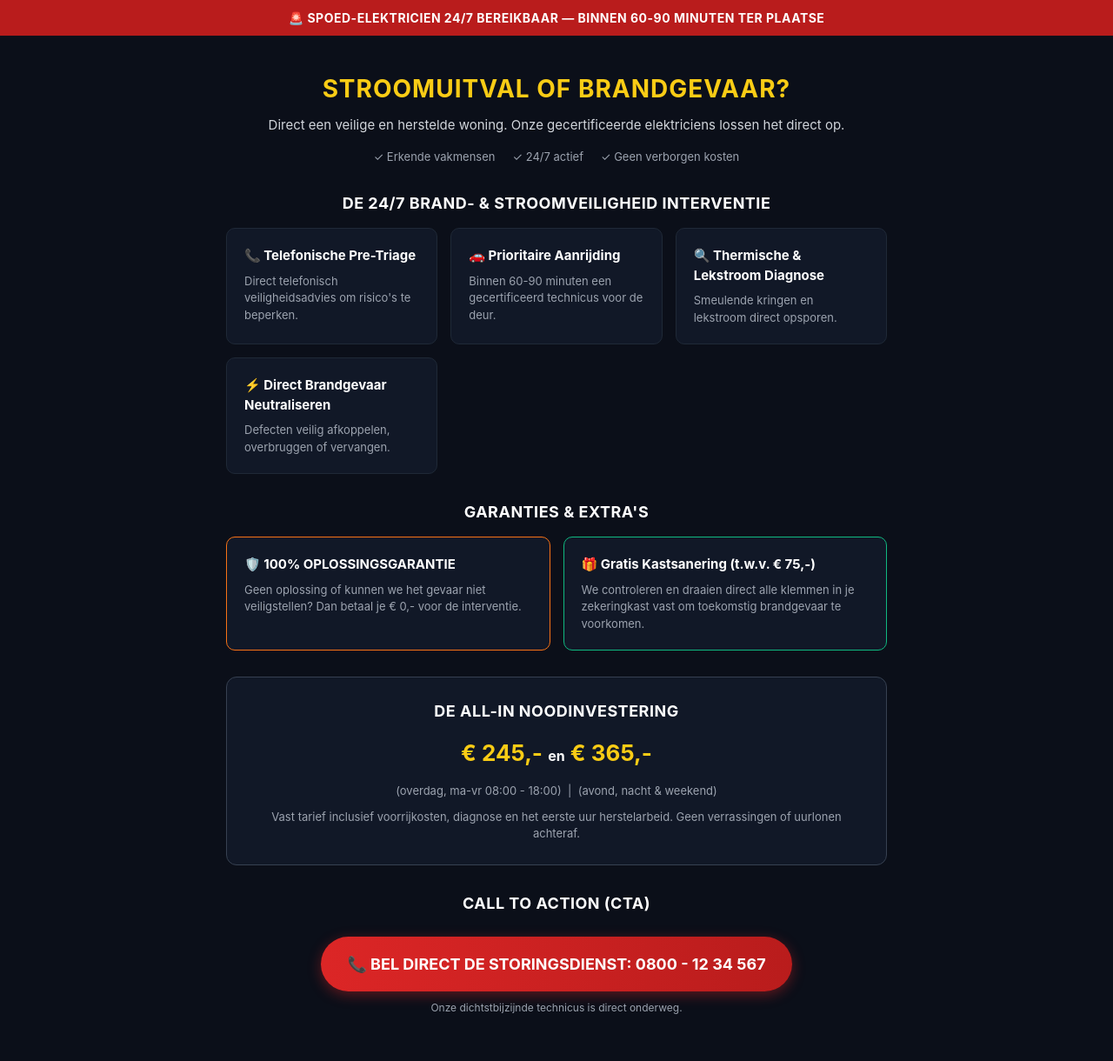
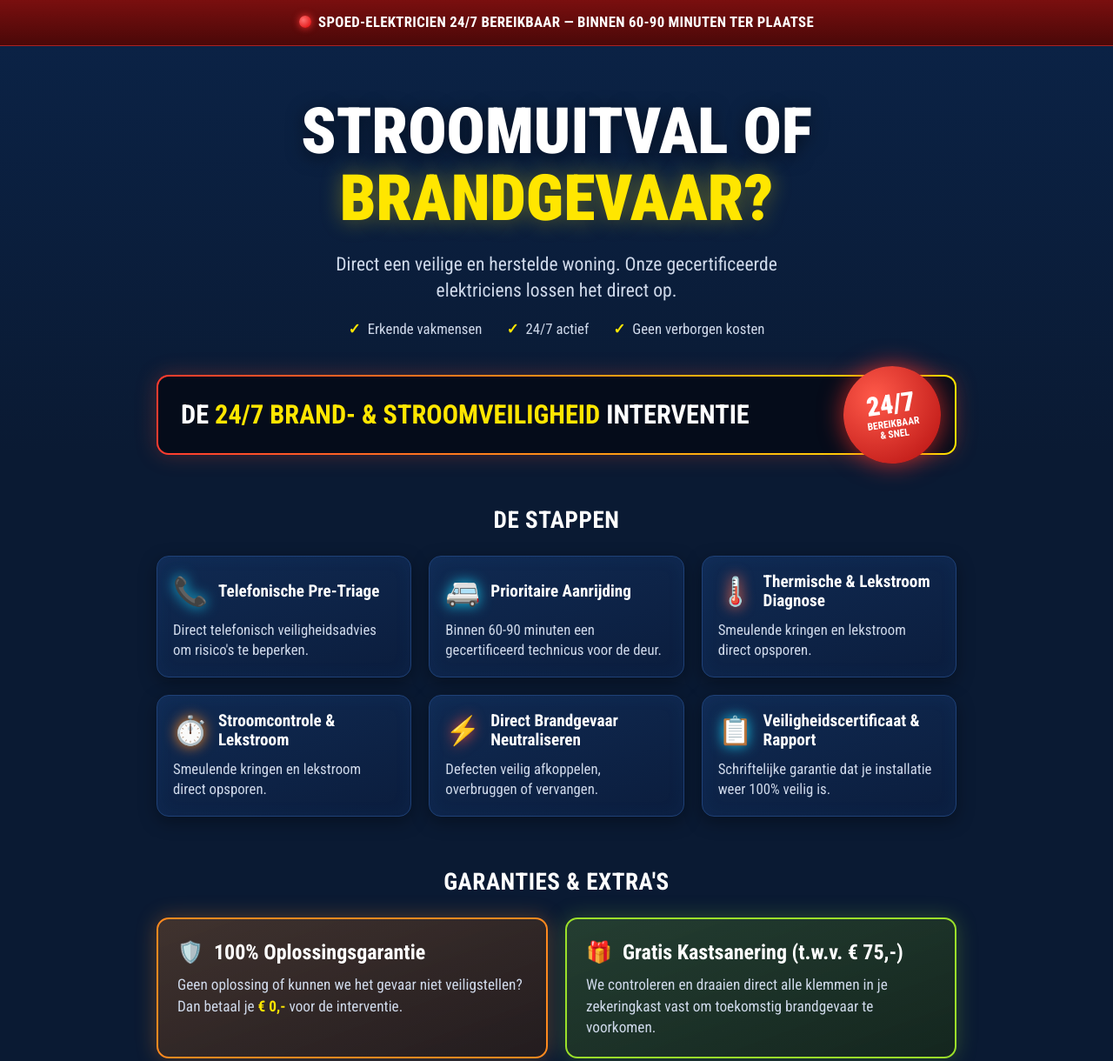
Before and after one commit to VincentWayenberg/VincentWayenberg.github.io, a plain HTML site: page index.html in a window 1280 px wide. Shown: the top 1220 px of the page at 87% size. Drawn offline with Linux system fonts and the light colour scheme.

Commit message:
Update index.html

```diff
--- a/index.html
+++ b/index.html
@@ -2,202 +2,279 @@
 <html lang="nl">
 <head>
 <meta charset="UTF-8">
-    <meta name="viewport" content="width=device-width, initial-scale=1.0">
-    <title>Stroomuitval of Brandgevaar? - Elektrisch Veilig</title>
+<meta name="viewport" content="width=device-width, initial-scale=1">
+<title>Spoed-elektricien 24/7 | Stroomuitval of brandgevaar?</title>
+<meta name="description" content="24/7 spoed-elektricien binnen 60-90 minuten ter plaatse. Vast tarief, 100% oplossingsgarantie en gratis kastsanering.">
+<link rel="preconnect" href="https://fonts.googleapis.com">
+<link rel="preconnect" href="https://fonts.gstatic.com" crossorigin>
+<link href="https://fonts.googleapis.com/css2?family=Roboto+Condensed:wght@400;500;700;900&display=swap" rel="stylesheet">
 <style>
-        * {
-            box-sizing: border-box;
-            margin: 0;
-            padding: 0;
-            font-family: -apple-system, BlinkMacSystemFont, "Segoe UI", Roboto, Helvetica, Arial, sans-serif;
+  :root {
+    --bg: #0a1a33;
+    --bg-dark: #060f20;
+    --card: #0f2447;
+    --card-border: #1f4177;
+    --yellow: #ffe600;
+    --red: #e02828;
+    --orange: #ff8a1f;
+    --green: #9be02a;
+    --cyan: #19c3e6;
+    --text: #ffffff;
+    --muted: #cfd9ea;
   }
+  * { box-sizing: border-box; margin: 0; padding: 0; }
+  html { scroll-behavior: smooth; }
   body {
-            background-color: #0b0f19;
-            color: #ffffff;
-            line-height: 1.5;
-            padding-bottom: 40px;
+    font-family: "Roboto Condensed", Arial, sans-serif;
+    background: linear-gradient(180deg, #0b2347 0, #0a1a33 520px, #0a1a33 100%);
+    color: var(--text);
+    line-height: 1.4;
+    padding-bottom: 80px;
   }
-        .top-banner {
-            background: #b91c1c;
-            color: white;
+  .container { max-width: 960px; margin: 0 auto; padding: 0 20px; }
+
+  /* Top bar */
+  .topbar {
+    background: linear-gradient(180deg, #7a0f0f, #4a0808);
     text-align: center;
-            padding: 10px;
-            font-size: 14px;
-            font-weight: bold;
-            letter-spacing: 0.5px;
+    padding: 14px 16px;
+    font-weight: 700;
+    letter-spacing: .3px;
+    text-transform: uppercase;
+    font-size: clamp(.8rem, 2.4vw, 1.05rem);
+    border-bottom: 1px solid #a22;
   }
-        .container {
-            max-width: 800px;
-            margin: 0 auto;
-            padding: 20px;
-            text-align: center;
+  .dot {
+    display: inline-block; width: 14px; height: 14px; border-radius: 50%;
+    background: radial-gradient(circle at 35% 35%, #ff7070, #d00);
+    box-shadow: 0 0 8px #f33; margin-right: 8px; vertical-align: -1px;
   }
-        h1 {
-            font-size: 28px;
-            color: #facc15;
-            margin: 20px 0 10px;
-            text-transform: uppercase;
-            letter-spacing: 1px;
+
+  /* Hero */
+  .hero { text-align: center; padding: 60px 0 40px; }
+  .hero h1 {
+    font-size: clamp(2.4rem, 8vw, 4.6rem);
+    font-weight: 900; line-height: 1.05; text-transform: uppercase;
+    text-shadow: 0 4px 20px rgba(0,0,0,.5);
   }
-        .subtitle {
-            font-size: 15px;
-            color: #d1d5db;
-            margin-bottom: 15px;
+  .hero h1 span { color: var(--yellow); display: block; text-shadow: 0 0 24px rgba(255,230,0,.35); }
+  .hero p.lead { margin: 22px auto 18px; max-width: 560px; font-size: clamp(1.05rem, 3vw, 1.35rem); color: var(--muted); }
+  .checks { display: flex; flex-wrap: wrap; gap: 10px 28px; justify-content: center; font-size: 1.05rem; color: var(--muted); }
+  .checks li { list-style: none; }
+  .checks li::before { content: "✓"; color: var(--yellow); font-weight: 700; margin-right: 8px; }
+
+  /* Section titles */
+  h2.title {
+    text-align: center; text-transform: uppercase; font-weight: 700;
+    font-size: clamp(1.3rem, 4vw, 1.7rem); letter-spacing: .5px; margin: 56px 0 22px;
   }
-        .usps {
-            display: flex;
-            justify-content: center;
-            gap: 20px;
-            font-size: 13px;
-            color: #9ca3af;
-            margin-bottom: 30px;
-            flex-wrap: wrap;
+
+  /* Banner */
+  .banner {
+    position: relative; display: flex; align-items: center; justify-content: space-between; gap: 16px;
+    background: #050c1a; border: 2px solid transparent; border-radius: 14px;
+    background-image: linear-gradient(#050c1a, #050c1a), linear-gradient(90deg, #ff3b2f, #ffe600);
+    background-origin: border-box; background-clip: padding-box, border-box;
+    box-shadow: 0 0 24px rgba(255,80,40,.25);
+    padding: 22px 26px;
+    font-size: clamp(1.1rem, 3.6vw, 1.9rem); font-weight: 700; text-transform: uppercase;
   }
-        .section-title {
-            font-size: 18px;
-            font-weight: bold;
-            margin: 30px 0 15px;
-            letter-spacing: 0.5px;
-            color: #ffffff;
+  .banner em { font-style: normal; color: var(--yellow); }
+  .badge {
+    flex: 0 0 auto; width: 112px; height: 112px; border-radius: 50%;
+    background: radial-gradient(circle at 35% 30%, #ff5a4a, #b50f0f);
+    box-shadow: 0 0 28px rgba(255,50,40,.7);
+    display: flex; flex-direction: column; align-items: center; justify-content: center;
+    text-align: center; text-transform: uppercase; transform: rotate(-8deg);
+    margin: -34px -10px -34px 0; line-height: 1.05;
   }
-        .steps-grid {
-            display: grid;
-            grid-template-columns: repeat(auto-fit, minmax(230px, 1fr));
-            gap: 15px;
-            margin-bottom: 30px;
+  .badge b { font-size: 1.9rem; font-weight: 900; }
+  .badge small { font-size: .72rem; font-weight: 700; }
+
+  /* Steps */
+  .steps { display: grid; grid-template-columns: repeat(3, 1fr); gap: 20px; }
+  .step {
+    background: linear-gradient(160deg, #102a52, #0b1d3d);
+    border: 1px solid var(--card-border); border-radius: 14px; padding: 18px;
+    box-shadow: 0 6px 20px rgba(0,0,0,.35), inset 0 0 20px rgba(40,110,220,.08);
   }
-        .card {
-            background: #111827;
-            border: 1px solid #1f2937;
-            border-radius: 10px;
-            padding: 20px;
-            text-align: left;
+  .step .head { display: flex; align-items: center; gap: 12px; margin-bottom: 10px; }
+  .step .icon { font-size: 2rem; flex: 0 0 auto; filter: drop-shadow(0 0 8px currentColor); }
+  .step h3 { font-size: 1.2rem; font-weight: 700; line-height: 1.15; }
+  .step p { color: var(--muted); font-size: 1.05rem; }
+
+  /* Guarantees */
+  .grid2 { display: grid; grid-template-columns: repeat(2, 1fr); gap: 20px; }
+  .gcard { border-radius: 14px; padding: 22px; border: 2px solid; position: relative; }
+  .gcard h3 { font-size: 1.5rem; font-weight: 700; margin-bottom: 8px; display: flex; gap: 12px; align-items: center; }
+  .gcard p { color: var(--muted); font-size: 1.08rem; }
+  .gcard p b { color: var(--yellow); }
+  .g1 { border-color: var(--orange); background: linear-gradient(160deg, rgba(255,138,31,.22), rgba(60,30,10,.5)); box-shadow: 0 0 24px rgba(255,138,31,.3); }
+  .g2 { border-color: var(--green); background: linear-gradient(160deg, rgba(155,224,42,.18), rgba(30,50,10,.5)); box-shadow: 0 0 24px rgba(155,224,42,.25); }
+
+  /* Pricing */
+  .price-box {
+    background: #050c1a; border: 1px solid var(--card-border); border-radius: 14px;
+    padding: 30px 20px; text-align: center;
   }
-        .card h3 {
-            font-size: 15px;
-            color: #ffffff;
-            margin-bottom: 8px;
+  .prices { display: flex; flex-wrap: wrap; justify-content: center; align-items: flex-start; gap: 16px 28px; }
+  .price .amount { font-size: clamp(2.8rem, 9vw, 4.6rem); font-weight: 900; line-height: 1; }
+  .price.alt .amount { color: var(--yellow); }
+  .price .when { color: var(--muted); font-size: 1.05rem; margin-top: 6px; }
+  .prices .en { align-self: center; color: var(--muted); font-size: 1.3rem; }
+  .price-box .note { margin-top: 22px; color: var(--muted); font-size: 1.1rem; }
+
+  /* Upgrades */
+  .upgrade {
+    background: linear-gradient(160deg, #102a52, #0b1d3d); border: 1px solid var(--card-border);
+    border-radius: 14px; padding: 18px; text-align: center;
   }
-        .card p {
-            font-size: 13px;
-            color: #9ca3af;
+  .upgrade h3 { font-size: 1.2rem; font-weight: 700; margin-bottom: 8px; }
+  .upgrade h3 span { color: var(--yellow); }
+  .upgrade p { color: var(--muted); font-size: 1.05rem; }
+  .guarantee-line { text-align: center; margin-top: 18px; color: var(--muted); font-size: 1.1rem; }
+
+  /* CTA */
+  .cta-wrap { text-align: center; }
+  .cta {
+    display: block; text-decoration: none; color: #fff; text-transform: uppercase;
+    background: linear-gradient(180deg, #f24a4a, #c01818);
+    border-radius: 14px; padding: 22px 16px; font-weight: 700;
+    font-size: clamp(1.15rem, 4.2vw, 2rem);
+    box-shadow: 0 0 26px rgba(255,60,60,.5), inset 0 2px 0 rgba(255,255,255,.25);
+    transition: transform .15s, box-shadow .15s;
+    animation: pulse 2.2s infinite;
   }
-        .guarantees {
-            display: grid;
-            grid-template-columns: 1fr 1fr;
-            gap: 15px;
-            margin-bottom: 30px;
+  .cta:hover { transform: translateY(-2px); box-shadow: 0 0 36px rgba(255,60,60,.8); }
+  .cta-sub { margin-top: 14px; color: var(--muted); font-size: 1.05rem; }
+  @keyframes pulse { 0%,100% { box-shadow: 0 0 20px rgba(255,60,60,.4); } 50% { box-shadow: 0 0 38px rgba(255,60,60,.8); } }
+
+  /* Sticky mobile call button */
+  .sticky {
+    display: none; position: fixed; left: 0; right: 0; bottom: 0; z-index: 50;
+    background: linear-gradient(180deg, #f24a4a, #c01818); color: #fff; text-decoration: none;
+    text-align: center; padding: 16px; font-weight: 700; text-transform: uppercase; font-size: 1.15rem;
+    box-shadow: 0 -4px 18px rgba(0,0,0,.5);
   }
-        .guarantee-box {
-            background: #111827;
-            border-radius: 10px;
-            padding: 20px;
-            text-align: left;
+
+  footer { text-align: center; color: #7f93b5; font-size: .9rem; padding: 40px 0 10px; }
+
+  @media (max-width: 820px) {
+    .steps { grid-template-columns: repeat(2, 1fr); }
   }
-        .guarantee-box.orange { border: 1px solid #f97316; }
-        .guarantee-box.green { border: 1px solid #10b981; }
-        .guarantee-box h3 { font-size: 15px; margin-bottom: 8px; }
-        .guarantee-box p { font-size: 13px; color: #9ca3af; }
-        .pricing-box {
-            background: #111827;
-            border: 1px solid #374151;
-            border-radius: 12px;
-            padding: 25px;
-            margin-bottom: 30px;
+  @media (max-width: 600px) {
+    .steps, .grid2 { grid-template-columns: 1fr; }
+    .banner { flex-direction: column; text-align: center; padding-bottom: 60px; }
+    .badge { margin: -20px 0 -80px; width: 96px; height: 96px; }
+    .badge b { font-size: 1.6rem; }
+    .sticky { display: block; }
   }
-        .prices {
-            font-size: 26px;
-            font-weight: bold;
-            color: #facc15;
-            margin: 15px 0;
-        }
-        .pricing-box p {
-            font-size: 13px;
-            color: #9ca3af;
-        }
-        .cta-button {
-            display: inline-block;
-            background: linear-gradient(to right, #dc2626, #b91c1c);
-            color: white;
-            text-decoration: none;
-            padding: 18px 30px;
-            border-radius: 50px;
-            font-size: 18px;
-            font-weight: bold;
-            box-shadow: 0 4px 15px rgba(220, 38, 38, 0.4);
-            margin-top: 10px;
-            margin-bottom: 10px;
-        }
-        .footer-note {
-            font-size: 12px;
-            color: #9ca3af;
-        }
-        @media(max-width: 600px) {
-            .guarantees { grid-template-columns: 1fr; }
-        }
+  @media (prefers-reduced-motion: reduce) { .cta { animation: none; } html { scroll-behavior: auto; } }
 </style>
 </head>
 <body>
 
-    <div class="top-banner">
-        🚨 SPOED-ELEKTRICIEN 24/7 BEREIKBAAR — BINNEN 60-90 MINUTEN TER PLAATSE
+<div class="topbar"><span class="dot"></span>Spoed-elektricien 24/7 bereikbaar — binnen 60-90 minuten ter plaatse</div>
+
+<header class="hero">
+  <div class="container">
+    <h1>Stroomuitval of <span>brandgevaar?</span></h1>
+    <p class="lead">Direct een veilige en herstelde woning. Onze gecertificeerde elektriciens lossen het direct op.</p>
+    <ul class="checks">
+      <li>Erkende vakmensen</li>
+      <li>24/7 actief</li>
+      <li>Geen verborgen kosten</li>
+    </ul>
+  </div>
+</header>
+
+<main class="container">
+
+  <div class="banner">
+    <div>De <em>24/7 brand- &amp; stroomveiligheid</em> interventie</div>
+    <div class="badge"><b>24/7</b><small>Bereikbaar<br>&amp; snel</small></div>
   </div>
 
-    <div class="container">
-        <h1>Stroomuitval of Brandgevaar?</h1>
-        <p class="subtitle">Direct een veilige en herstelde woning. Onze gecertificeerde elektriciens lossen het direct op.</p>
+  <h2 class="title">De stappen</h2>
+  <section class="steps">
+    <article class="step">
+      <div class="head"><span class="icon" style="color:var(--cyan)">📞</span><h3>Telefonische Pre-Triage</h3></div>
+      <p>Direct telefonisch veiligheidsadvies om risico's te beperken.</p>
+    </article>
+    <article class="step">
+      <div class="head"><span class="icon" style="color:var(--cyan)">🚐</span><h3>Prioritaire Aanrijding</h3></div>
+      <p>Binnen 60-90 minuten een gecertificeerd technicus voor de deur.</p>
+    </article>
+    <article class="step">
+      <div class="head"><span class="icon" style="color:#ff6a4a">🌡️</span><h3>Thermische &amp; Lekstroom Diagnose</h3></div>
+      <p>Smeulende kringen en lekstroom direct opsporen.</p>
+    </article>
+    <article class="step">
+      <div class="head"><span class="icon" style="color:var(--orange)">⏱️</span><h3>Stroomcontrole &amp; Lekstroom</h3></div>
+      <p>Smeulende kringen en lekstroom direct opsporen.</p>
+    </article>
+    <article class="step">
+      <div class="head"><span class="icon" style="color:#ff4a3a">⚡</span><h3>Direct Brandgevaar Neutraliseren</h3></div>
+      <p>Defecten veilig afkoppelen, overbruggen of vervangen.</p>
+    </article>
+    <article class="step">
+      <div class="head"><span class="icon" style="color:var(--cyan)">📋</span><h3>Veiligheidscertificaat &amp; Rapport</h3></div>
+      <p>Schriftelijke garantie dat je installatie weer 100% veilig is.</p>
+    </article>
+  </section>
 
-        <div class="usps">
-            <span>✓ Erkende vakmensen</span>
-            <span>✓ 24/7 actief</span>
-            <span>✓ Geen verborgen kosten</span>
+  <h2 class="title">Garanties &amp; extra's</h2>
+  <section class="grid2">
+    <article class="gcard g1">
+      <h3><span>🛡️</span>100% Oplossingsgarantie</h3>
+      <p>Geen oplossing of kunnen we het gevaar niet veiligstellen? Dan betaal je <b>€ 0,-</b> voor de interventie.</p>
+    </article>
+    <article class="gcard g2">
+      <h3><span>🎁</span>Gratis Kastsanering (t.w.v. € 75,-)</h3>
+      <p>We controleren en draaien direct alle klemmen in je zekeringkast vast om toekomstig brandgevaar te voorkomen.</p>
+    </article>
+  </section>
+
+  <h2 class="title">De all-in noodinvestering</h2>
+  <section class="price-box">
+    <div class="prices">
+      <div class="price">
+        <div class="amount">€ 245,-</div>
+        <div class="when">(overdag, ma-vr 08:00 - 18:00)</div>
       </div>
-
-        <div class="section-title">DE 24/7 BRAND- & STROOMVEILIGHEID INTERVENTIE</div>
-
-        <div class="steps-grid">
-            <div class="card">
-                <h3>📞 Telefonische Pre-Triage</h3>
-                <p>Direct telefonisch veiligheidsadvies om risico's te beperken.</p>
-            </div>
-            <div class="card">
-                <h3>🚗 Prioritaire Aanrijding</h3>
-                <p>Binnen 60-90 minuten een gecertificeerd technicus voor de deur.</p>
-            </div>
-            <div class="card">
-                <h3>🔍 Thermische & Lekstroom Diagnose</h3>
-                <p>Smeulende kringen en lekstroom direct opsporen.</p>
-            </div>
-            <div class="card">
-                <h3>⚡ Direct Brandgevaar Neutraliseren</h3>
-                <p>Defecten veilig afkoppelen, overbruggen of vervangen.</p>
+      <div class="en">en</div>
+      <div class="price alt">
+        <div class="amount">€ 365,-</div>
+        <div class="when">(avond, nacht &amp; weekend)</div>
       </div>
     </div>
+    <p class="note">Vast tarief inclusief voorrijkosten, diagnose en het eerste uur herstelarbeid.<br>Geen verrassingen of uurlonen achteraf.</p>
+  </section>
 
-        <div class="section-title">GARANTIES & EXTRA'S</div>
+  <h2 class="title">Upgrade matrix</h2>
+  <section class="grid2">
+    <article class="upgrade">
+      <h3><span>Optie A:</span> Direct veilig herstel <span>(+ €149,-)</span></h3>
+      <p>Directe vervanging van defecte automaat of differentieelschakelaar incl. montage.</p>
+    </article>
+    <article class="upgrade">
+      <h3><span>Optie B:</span> Premium bescherming <span>(+ €249,-)</span></h3>
+      <p>Vervanging plus overspanningsbeveiliging en 5 jaar directe omruilgarantie.</p>
+    </article>
+  </section>
+  <p class="guarantee-line">Vaste-Prijs-Garantie: we starten nooit zonder jouw akkoord vooraf!</p>
 
-        <div class="guarantees">
-            <div class="guarantee-box orange">
-                <h3>🛡️ 100% OPLOSSINGSGARANTIE</h3>
-                <p>Geen oplossing of kunnen we het gevaar niet veiligstellen? Dan betaal je € 0,- voor de interventie.</p>
-            </div>
-            <div class="guarantee-box green">
-                <h3>🎁 Gratis Kastsanering (t.w.v. € 75,-)</h3>
-                <p>We controleren en draaien direct alle klemmen in je zekeringkast vast om toekomstig brandgevaar te voorkomen.</p>
-            </div>
-        </div>
+  <section class="cta-wrap" style="margin-top:56px">
+    <a class="cta" href="tel:08001234567">📞 Bel direct de storingsdienst: 0800 - 12 34 567</a>
+    <p class="cta-sub">Onze dichtstbijzijnde technicus is direct onderweg.</p>
+  </section>
 
-        <div class="pricing-box">
-            <div class="section-title" style="margin-top:0;">DE ALL-IN NOODINVESTERING</div>
-            <div class="prices">€ 245,- <span style="font-size:16px; color:#fff;">en</span> € 365,-</div>
-            <p>(overdag, ma-vr 08:00 - 18:00) &nbsp;|&nbsp; (avond, nacht & weekend)</p>
-            <p style="margin-top: 10px;">Vast tarief inclusief voorrijkosten, diagnose en het eerste uur herstelarbeid. Geen verrassingen of uurlonen achteraf.</p>
-        </div>
+</main>
 
-        <div class="section-title">CALL TO ACTION (CTA)</div>
-        <a href="tel:08001234567" class="cta-button">📞 BEL DIRECT DE STORINGSDIENST: 0800 - 12 34 567</a>
-        <p class="footer-note">Onze dichtstbijzijnde technicus is direct onderweg.</p>
-    </div>
+<footer class="container">&copy; <span id="y"></span> Spoed-elektricien. Alle rechten voorbehouden.</footer>
 
+<a class="sticky" href="tel:08001234567">📞 Bel direct: 0800 - 12 34 567</a>
+
+<script>document.getElementById("y").textContent = new Date().getFullYear();</script>
 </body>
 </html>
```
Lines whose indentation alone changed are shown as unchanged.
